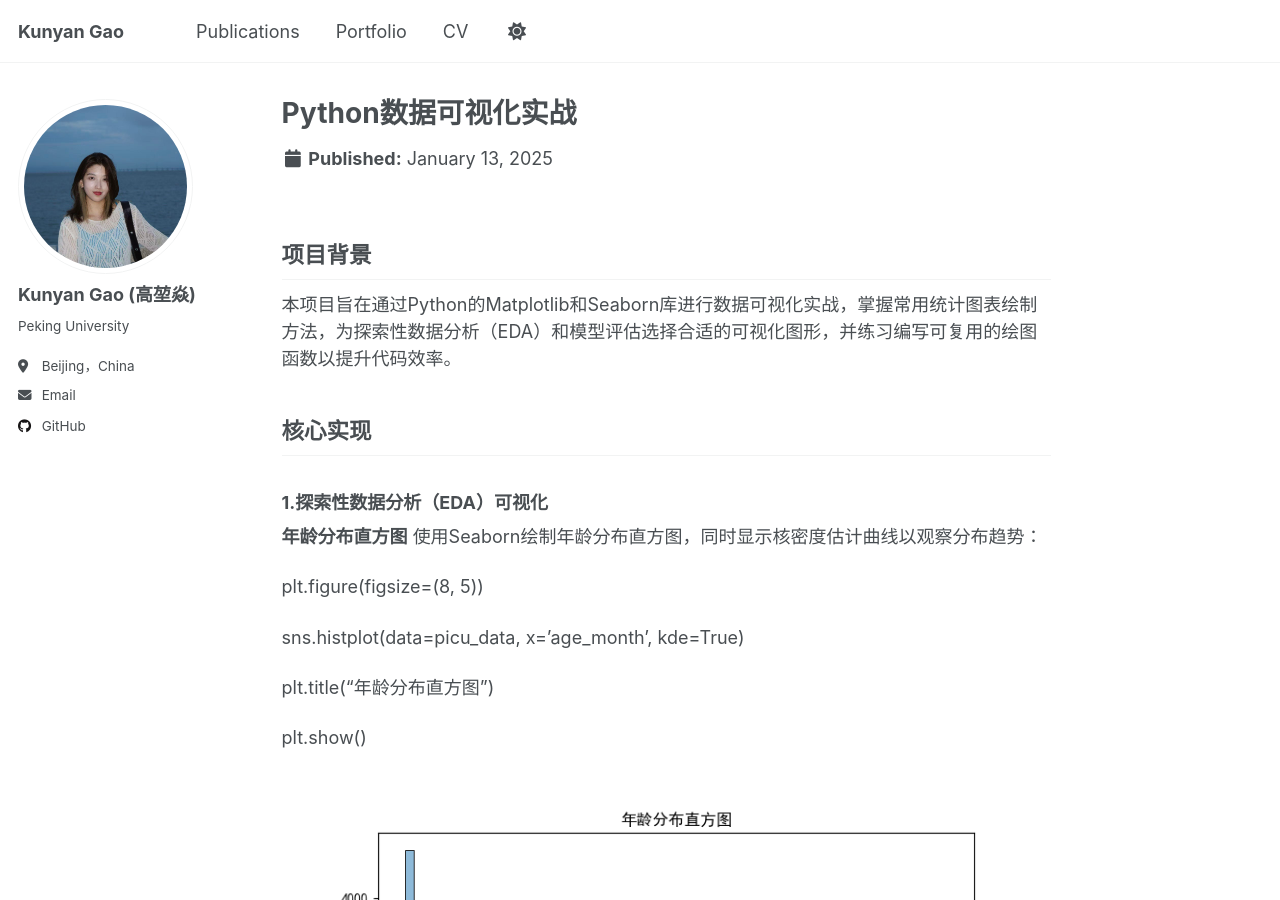
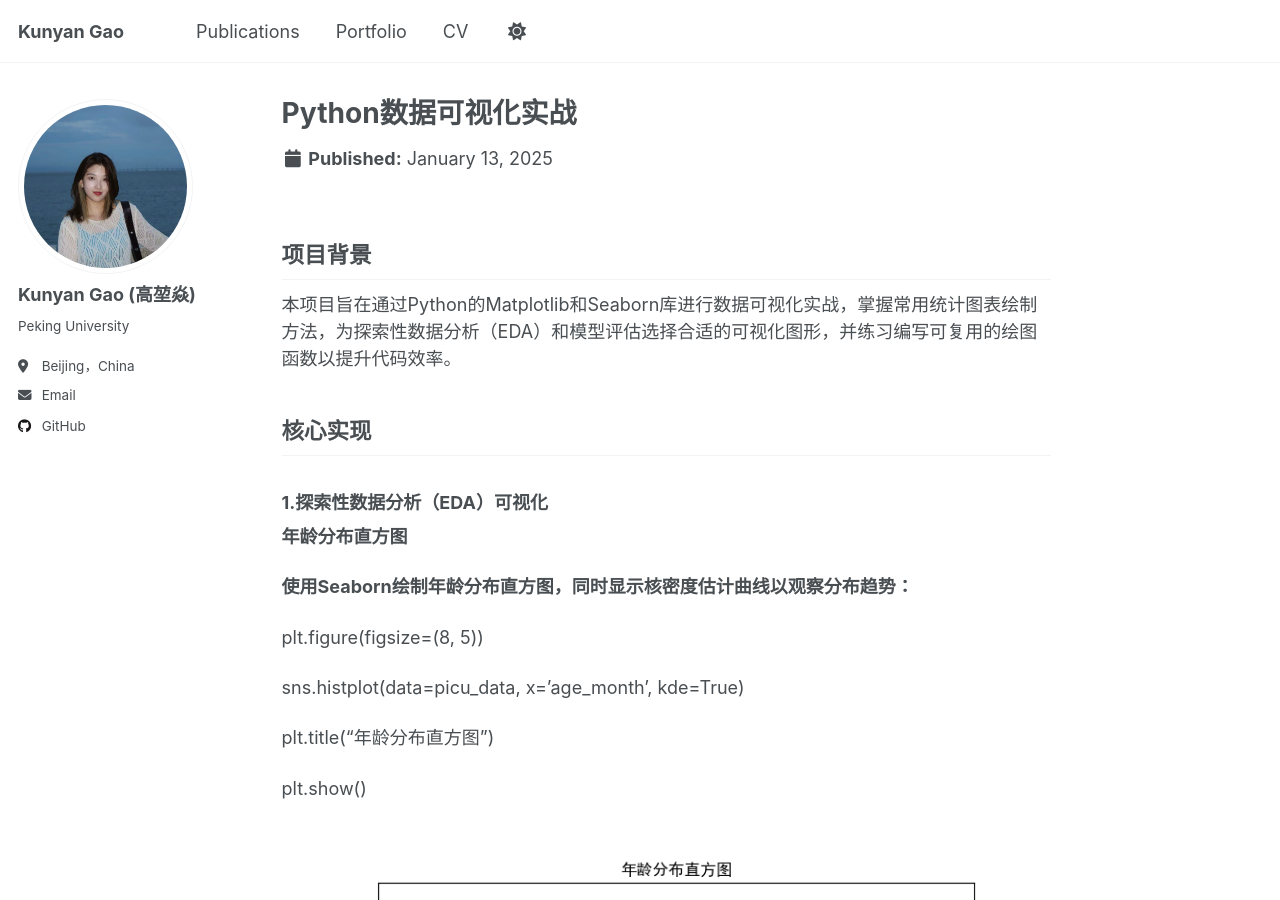
Before and after one commit to Alissa0106/Alissa0106.github.io, a Jekyll site: the page built from _portfolio/python-data-visualization-practice.md, in a window 1280 px wide and 900 px high. Built offline with Jekyll 4.4.1, drawn with Linux system fonts in a browser that asks for light colours; a script that is not in the unit is left out.

```diff
--- a/_portfolio/python-data-visualization-practice.md
+++ b/_portfolio/python-data-visualization-practice.md
@@ -27,8 +27,10 @@ tech_stack:
 
 ## 核心实现
 ### 1.探索性数据分析（EDA）可视化
+
 **年龄分布直方图**
-使用Seaborn绘制年龄分布直方图，同时显示核密度估计曲线以观察分布趋势：
+
+**使用Seaborn绘制年龄分布直方图，同时显示核密度估计曲线以观察分布趋势：**
 
 plt.figure(figsize=(8, 5))
 
@@ -41,6 +43,7 @@ plt.show()
 ![年龄分布直方图](/images/portfolio/python-data-visualization-practice/年龄分布直方图.png)
 
 **不同结局下实验室指标分布箱线图**
+
 **创建 3x2 子图网格，绘制各实验室指标按患者结局分组的箱线图：**
 
 colname = ['age_month', 'lab_5237_min', 'lab_5227_min', 'lab_5225_range', 'lab_5235_max', 'lab_5257_min']
@@ -57,6 +60,7 @@ plt.show()
 ![不同结局下各实验室指标分布](/images/portfolio/python-data-visualization-practice/不同结局下各实验室指标分布.png)
 
 ### 2.模型评估结果
+
 **混淆矩阵热力图**
 **定义混淆矩阵绘制函数，用于评估分类模型性能：**
 
```
